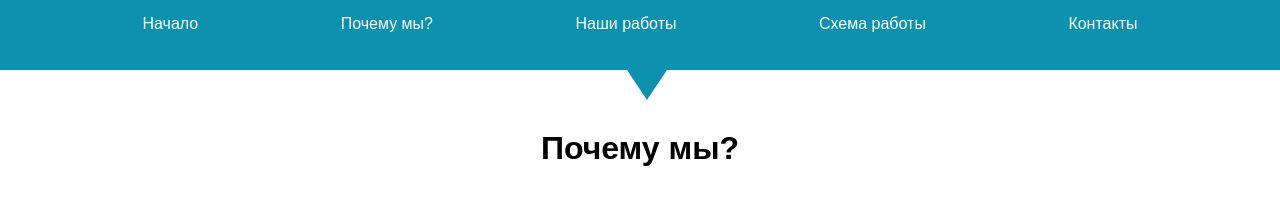
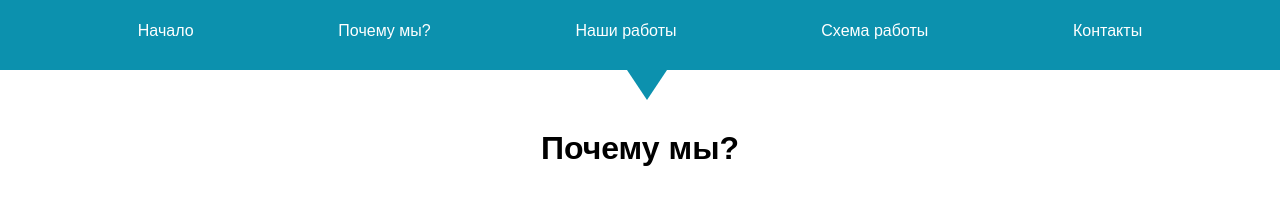
Before and after one commit to Denis809/-practise, a plain HTML site: page index.html in a window 1280 px wide. Shown: the top 197 px of the page. Drawn offline with Linux system fonts and the light colour scheme.

Commit message:
added changes in sub class

```diff
--- a/index.html
+++ b/index.html
@@ -10,10 +10,10 @@
 <div class="main">
     <div class="header">
         <div class="sub">Начало</div>
-        <div class="sub2">Почему мы?</div>
-        <div class="sub3">Наши работы</div>
-        <div class="sub4">Схема работы</div>
-        <div class="sub5">Контакты</div>
+        <div class="sub">Почему мы?</div>
+        <div class="sub">Наши работы</div>
+        <div class="sub">Схема работы</div>
+        <div class="sub">Контакты</div>
     </div>
     <div class="triangle"></div>
     <div class="content">
--- a/style.css
+++ b/style.css
@@ -14,54 +14,17 @@
 }
 .sub{
     margin-top: 15px;
+    padding: 7px;
+    text-align: center;
 
 }
 .sub:hover{
-    height: 30px;
+    height: 23px;
     background-color: white;
     color:  #0C91AE;
     border-radius: 5px;
-}
-.sub2{
-    margin-top: 15px;
+    transition: .2s;
 
-}
-.sub2:hover{
-    height: 30px;
-    background-color: white;
-    color:  #0C91AE;
-    border-radius: 5px;
-}
-.sub3{
-    margin-top: 15px;
-
-}
-
-.sub3:hover{
-    height: 30px;
-    background-color: white;
-    color:  #0C91AE;
-    border-radius: 5px;
-}
-.sub4{
-    margin-top: 15px;
-
-}
-.sub4:hover{
-    height: 30px;
-    background-color: white;
-    color:  #0C91AE;
-    border-radius: 5px;
-}
-.sub5{
-    margin-top: 15px;
-
-}
-.sub5:hover{
-    height: 30px;
-    background-color: white;
-    color:  #0C91AE;
-    border-radius: 5px;
 }
 .triangle{
     width: 0;
@@ -130,8 +93,8 @@
 }
 .img_svg{
     position: absolute;
-    top: 115%;
-    left: 53%;
+    top: 705px;
+    left: 700px;
     display: flex;
 }
 .img_svg p{
```
Also changed, not shown: 1 other file.
